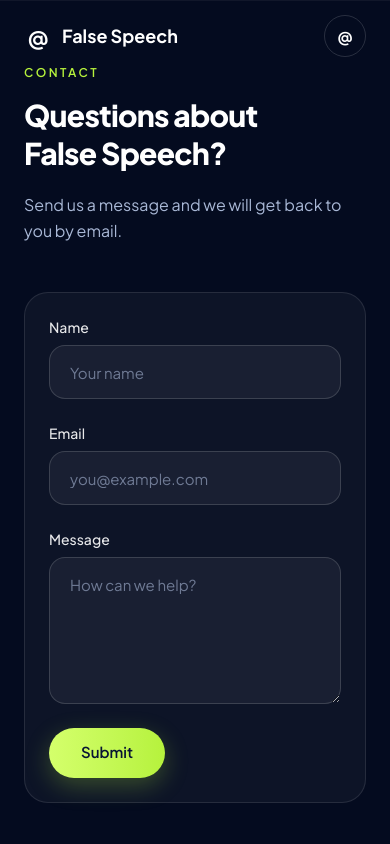
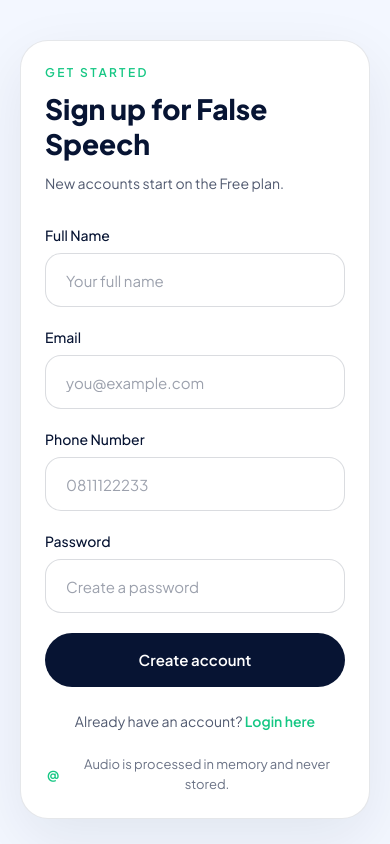
Before and after one commit to ZAZW27/FalseSpeech, a Vue app in the folder frontend/: page /register in a window 390 px wide. Shown: the top 844 px of the page. Built offline with nearby package versions, Linux system fonts and the light colour scheme; no server answers.

Commit message:
feat(fn): add registration page

```diff
--- a/frontend/src/components/layout/Header.vue
+++ b/frontend/src/components/layout/Header.vue
@@ -54,7 +54,10 @@ const solid = computed(() => isScrolled.value || route.name === "detail");
             </div>
 
             <div class="hidden items-center gap-5 lg:flex">
-                <BaseButton to="/login" size="sm">Login</BaseButton>
+                <BaseButton to="/login" size="sm" variant="outlineLight"
+                    >Login</BaseButton
+                >
+                <BaseButton to="/register" size="sm">Regist</BaseButton>
             </div>
 
             <IconButton
--- a/frontend/src/components/ui/inputs/FormField.vue
+++ b/frontend/src/components/ui/inputs/FormField.vue
@@ -5,7 +5,7 @@ const props = defineProps({
   type: {
     type: String,
     default: 'text',
-    validator: (v) => ['text', 'email', 'password', 'textarea'].includes(v),
+    validator: (v) => ['text', 'email', 'tel', 'password', 'textarea'].includes(v),
   },
   // dark: for navy backgrounds. light: for white or light-blue backgrounds.
   tone: { type: String, default: 'dark', validator: (v) => ['dark', 'light'].includes(v) },
--- a/frontend/src/pages/login/BrandPanel.vue
+++ b/frontend/src/pages/login/BrandPanel.vue
@@ -6,10 +6,14 @@ import Icon from '@/components/ui/icons/Icon.vue'
 import AnalysisCard from '@/components/ui/cards/AnalysisCard.vue'
 import WaveformBars from '@/components/ui/charts/WaveformBars.vue'
 
-const copy = {
-  title: 'Welcome back.',
-  subtitle: 'Log in to see your history, daily usage and plan. Your next check is one tap away.',
-}
+// Defaults are the login copy. The register page passes its own.
+defineProps({
+  title: { type: String, default: 'Welcome back.' },
+  subtitle: {
+    type: String,
+    default: 'Log in to see your history, daily usage and plan. Your next check is one tap away.',
+  },
+})
 
 // The Figma brand panel shows the HUMAN result card.
 const result = heroResults.find((item) => item.id === 'human')
@@ -34,9 +38,9 @@ const result = heroResults.find((item) => item.id === 'human')
       </RouterLink>
 
       <h2 class="mt-[90px] text-balance text-5xl font-extrabold leading-[1.05] tracking-tight xl:text-[64px]">
-        {{ copy.title }}
+        {{ title }}
       </h2>
-      <p class="mt-8 max-w-[480px] text-lg leading-relaxed text-muted">{{ copy.subtitle }}</p>
+      <p class="mt-8 max-w-[480px] text-lg leading-relaxed text-muted">{{ subtitle }}</p>
 
       <div class="mt-12 w-[343px] max-w-full">
         <AnalysisCard :result="result" />
--- a/frontend/src/pages/login/page.vue
+++ b/frontend/src/pages/login/page.vue
@@ -72,7 +72,7 @@ const submit = async () => {
       </h1>
       <p class="mt-3 text-sm text-navy-900/70">
         Don't have an account?
-        <RouterLink to="/subscription" class="font-semibold text-brand-green hover:underline">Sign up</RouterLink>
+        <RouterLink to="/register" class="font-semibold text-brand-green hover:underline">Sign up</RouterLink>
       </p>
 
       <form class="mt-8 flex flex-col gap-6" novalidate @submit.prevent="submit">
--- /dev/null
+++ b/frontend/src/pages/register/page.vue
@@ -0,0 +1,176 @@
+<script setup>
+import { onBeforeUnmount, ref } from 'vue'
+import { RouterLink, useRouter } from 'vue-router'
+import AuthLayout from '@/components/layout/AuthLayout.vue'
+import BrandPanel from '@/pages/login/BrandPanel.vue'
+import FormField from '@/components/ui/inputs/FormField.vue'
+import BaseButton from '@/components/ui/buttons/BaseButton.vue'
+import Icon from '@/components/ui/icons/Icon.vue'
+
+const API_URL = `${import.meta.env.VITE_API_URL ?? 'http://localhost:7860'}/api/auth/register`
+const REDIRECT_DELAY_MS = 1500
+
+const router = useRouter()
+
+const name = ref('')
+const email = ref('')
+const phone = ref('')
+const password = ref('')
+const isLoading = ref(false)
+const errorMessage = ref('')
+const successMessage = ref('')
+
+const emailPattern = /^[^\s@]+@[^\s@]+\.[^\s@]+$/
+let redirectTimer = null
+
+// FastAPI style errors: detail is a string (409, 400) or a list of { msg } (422).
+const readError = (data) => {
+  if (typeof data?.detail === 'string') return data.detail
+  if (Array.isArray(data?.detail)) {
+    const messages = data.detail.map((item) => item?.msg).filter(Boolean)
+    if (messages.length) return messages.join('. ')
+  }
+  return 'Registration failed. Please try again.'
+}
+
+const submit = async () => {
+  if (isLoading.value || successMessage.value) return
+  errorMessage.value = ''
+
+  if (!name.value.trim() || !email.value.trim() || !phone.value.trim() || !password.value) {
+    errorMessage.value = 'Please fill in all fields.'
+    return
+  }
+  if (!emailPattern.test(email.value.trim())) {
+    errorMessage.value = 'Please enter a valid email address.'
+    return
+  }
+
+  isLoading.value = true
+
+  try {
+    const response = await fetch(API_URL, {
+      method: 'POST',
+      headers: { 'Content-Type': 'application/json' },
+      body: JSON.stringify({
+        name: name.value.trim(),
+        email: email.value.trim(),
+        phone: phone.value.trim(),
+        password: password.value,
+      }),
+    })
+
+    const data = await response.json().catch(() => null)
+
+    if (!response.ok) {
+      errorMessage.value = readError(data)
+      return
+    }
+
+    // 201 Created: show the message briefly, then go to the login page.
+    successMessage.value = 'Registration successful! Please login.'
+    redirectTimer = setTimeout(() => router.push('/login'), REDIRECT_DELAY_MS)
+  } catch {
+    errorMessage.value = 'Cannot reach the server. Please check your connection and try again.'
+  } finally {
+    isLoading.value = false
+  }
+}
+
+onBeforeUnmount(() => clearTimeout(redirectTimer))
+</script>
+
+<template>
+  <AuthLayout>
+    <template #brand>
+      <BrandPanel
+        title="Create your account."
+        subtitle="Join False Speech on the Free plan and run your first voice check in minutes."
+      />
+    </template>
+
+    <div
+      class="rounded-[28px] border border-navy-900/10 bg-white p-6 shadow-[0_20px_60px_rgba(7,20,51,0.08)] sm:p-[45px]"
+    >
+      <p class="text-xs font-semibold uppercase tracking-[0.2em] text-brand-green">Get started</p>
+      <h1 class="mt-2.5 text-[28px] font-extrabold leading-tight text-navy-900 sm:text-[32px]">
+        Sign up for False Speech
+      </h1>
+      <p class="mt-3 text-sm text-navy-900/70">New accounts start on the Free plan.</p>
+
+      <form class="mt-8 flex flex-col gap-5" novalidate @submit.prevent="submit">
+        <FormField
+          id="register-name"
+          v-model="name"
+          tone="light"
+          label="Full Name"
+          placeholder="Your full name"
+          autocomplete="name"
+        />
+        <FormField
+          id="register-email"
+          v-model="email"
+          tone="light"
+          type="email"
+          label="Email"
+          placeholder="you@example.com"
+          autocomplete="email"
+        />
+        <FormField
+          id="register-phone"
+          v-model="phone"
+          tone="light"
+          type="tel"
+          label="Phone Number"
+          placeholder="0811122233"
+          autocomplete="tel"
+        />
+        <FormField
+          id="register-password"
+          v-model="password"
+          tone="light"
+          type="password"
+          label="Password"
+          placeholder="Create a password"
+          autocomplete="new-password"
+        />
+
+        <p
+          v-if="errorMessage"
+          class="rounded-xl border border-danger/30 bg-danger/10 px-4 py-3 text-sm text-danger"
+          role="alert"
+        >
+          {{ errorMessage }}
+        </p>
+        <p
+          v-if="successMessage"
+          class="rounded-xl border border-brand-green/30 bg-brand-green/10 px-4 py-3 text-sm font-medium text-brand-green"
+          role="status"
+        >
+          {{ successMessage }}
+        </p>
+
+        <BaseButton
+          type="submit"
+          variant="dark"
+          size="lg"
+          block
+          class="!h-[54px]"
+          :disabled="isLoading || !!successMessage"
+        >
+          {{ isLoading ? 'Creating account...' : 'Create account' }}
+        </BaseButton>
+      </form>
+
+      <p class="mt-6 text-center text-sm text-navy-900/70">
+        Already have an account?
+        <RouterLink to="/login" class="font-semibold text-brand-green hover:underline">Login here</RouterLink>
+      </p>
+
+      <p class="mt-6 flex items-center justify-center gap-2 text-center text-[13px] text-navy-900/60">
+        <span class="text-brand-green"><Icon name="shield" :size="16" /></span>
+        Audio is processed in memory and never stored.
+      </p>
+    </div>
+  </AuthLayout>
+</template>
--- a/frontend/src/router/index.js
+++ b/frontend/src/router/index.js
@@ -21,6 +21,12 @@ const routes = [
     component: () => import('@/pages/login/page.vue'),
     meta: { title: 'Log in', layout: 'auth' },
   },
+  {
+    path: '/register',
+    name: 'register',
+    component: () => import('@/pages/register/page.vue'),
+    meta: { title: 'Sign up', layout: 'auth' },
+  },
 ]
 
 const router = createRouter({
```
